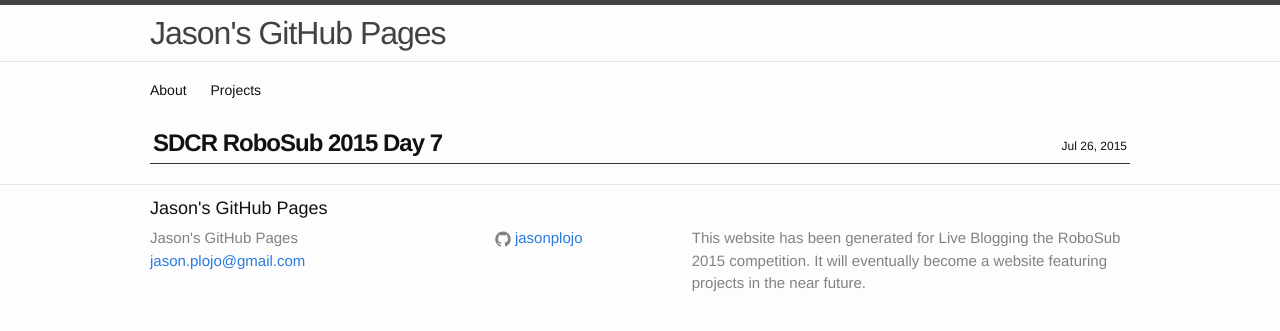
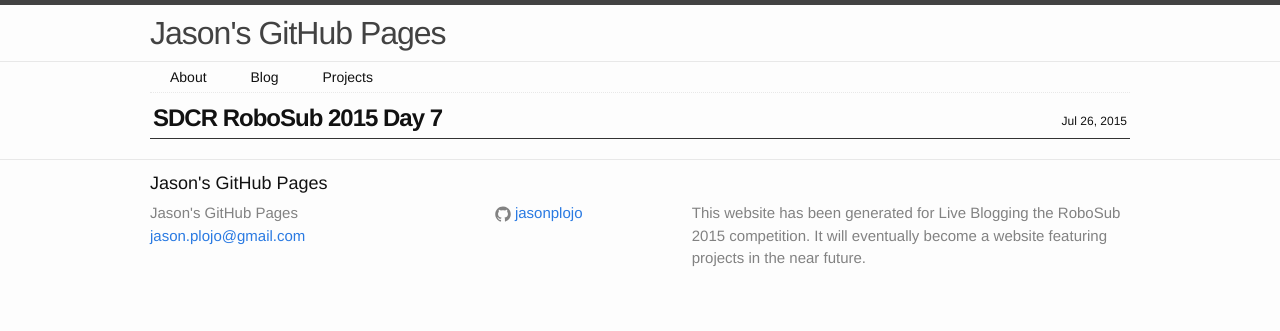
Before and after one commit to jasonplojo/jasonplojo.github.io, a Jekyll site: the page built from _posts/2015-07-26-RoboSub-2015-Day-7-Live-Blog.html, in a window 1280 px wide. Shown: the top 331 px of the page. Built offline with Jekyll 4.4.1, drawn with Linux system fonts in a browser that asks for light colours; a script that is not in the unit is left out.

Commit message:
Foundation for navigation bar. Going for the "folder" design.

```diff
--- a/_includes/nav.html
+++ b/_includes/nav.html
@@ -1,5 +1,6 @@
 <div class="wrapper">
  <nav class="site-nav">
+<!--Mobile menu-->
   <a href="#" class="menu-icon">
     <svg viewBox="0 0 18 15">
       <path fill="#424242" d="M18,1.484c0,0.82-0.665,1.484-1.484,1.484H1.484C0.665,2.969,0,2.304,0,1.484l0,0C0,0.665,0.665,0,1.484,0 h15.031C17.335,0,18,0.665,18,1.484L18,1.484z"/>
--- a/_posts/2015-07-26-RoboSub-2015-Day-7-Live-Blog.html
+++ b/_posts/2015-07-26-RoboSub-2015-Day-7-Live-Blog.html
@@ -2,7 +2,7 @@
 layout: post
 title: SDCR RoboSub 2015 Day 7
 ---
-<div id="24lb_thread" class="lb24 lb_1298222"></div>
+<div id="24lb_thread" class="lb24 lb_1298222" width="90%"></div>
 <script type="text/javascript">
 (function() {
 var lb24 = document.createElement('script'); lb24.type = 'text/javascript'; lb24.id = '24lbScript'; lb24.async = true; lb24.charset="utf-8";
--- a/_sass/_base.scss
+++ b/_sass/_base.scss
@@ -102,8 +102,6 @@
     }
 }
 
-
-
 /**
  * Blockquotes
  */
--- a/_sass/_layout.scss
+++ b/_sass/_layout.scss
@@ -24,8 +24,9 @@
 }
 
 .site-nav {
-    line-height: 56px;
+    line-height: $nav-line-height;
     position: relative;
+    border-bottom: 1px dotted $grey-color-light;
 
     .menu-icon {
         display: none;
@@ -35,9 +36,25 @@
         color: $text-color;
         line-height: $base-line-height;
 
-        // Gaps between nav items, but not on the first one
-        &:not(:first-child) {
-            margin-left: 20px;
+	&:visited {
+	    color: $text-color;
+	}
+
+	&:hover {
+	    color: #006699;
+	    border-top: $nav-link-border-size $nav-link-border-style $nav-link-color;
+	    border-left: $nav-link-border-size $nav-link-border-style $nav-link-color;
+	    border-right: $nav-link-border-size $nav-link-border-style $nav-link-color;
+	    padding-left: $nav-link-padding-border;
+	    padding-right: $nav-link-padding-border;
+	}
+
+	// Gaps between nav items
+        & {
+	    padding-left: $nav-link-padding;
+	    padding-right: $nav-link-padding;
+	    padding-top: $nav-link-padding-top;
+	    padding-bottom: $nav-link-padding-bottom;
         }
     }
 
--- /dev/null
+++ b/blog.html
@@ -0,0 +1,5 @@
+---
+layout: page
+title: Blog
+---
+This is a blog page
--- a/css/main.scss
+++ b/css/main.scss
@@ -8,6 +8,14 @@
 $base-font-size:      14px;
 
 // Nav
+$nav-line-height:          30px;
+$nav-link-color:           #006699;
+$nav-link-border-size:     2px;
+$nav-link-border-style:    double;
+$nav-link-padding:         20px;
+$nav-link-padding-top:     $nav-line-height - 24px;
+$nav-link-padding-bottom:  $nav-line-height - 22px;
+$nav-link-padding-border:  $nav-link-padding - $nav-link-border-size;
 
 // Post
 $post-width:          100%;
```
Also changed, not shown: 5 other files.
